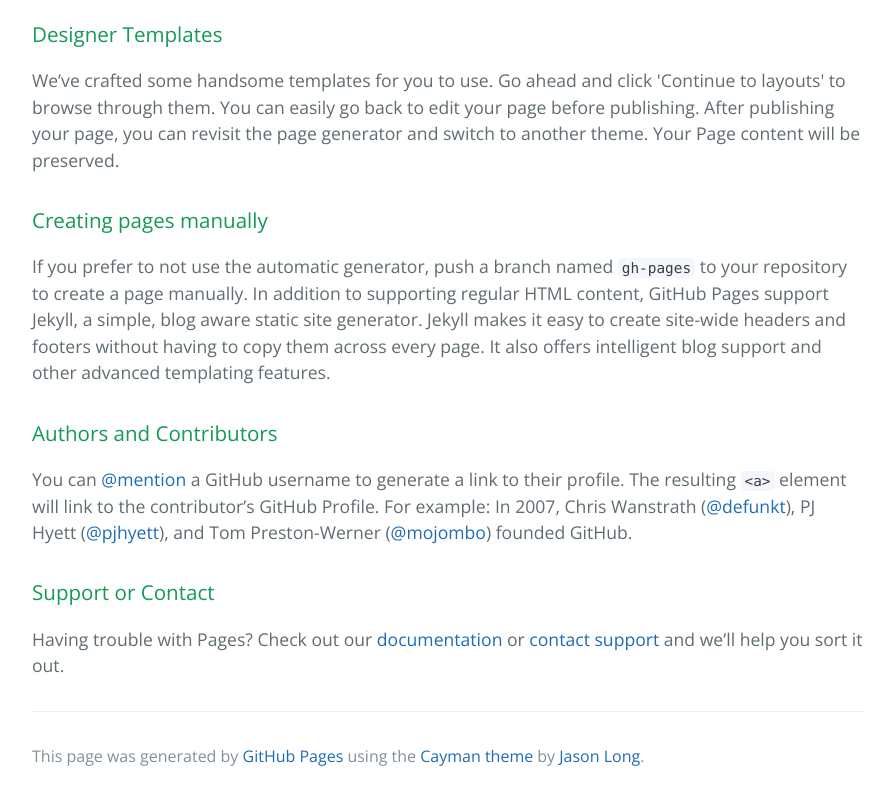
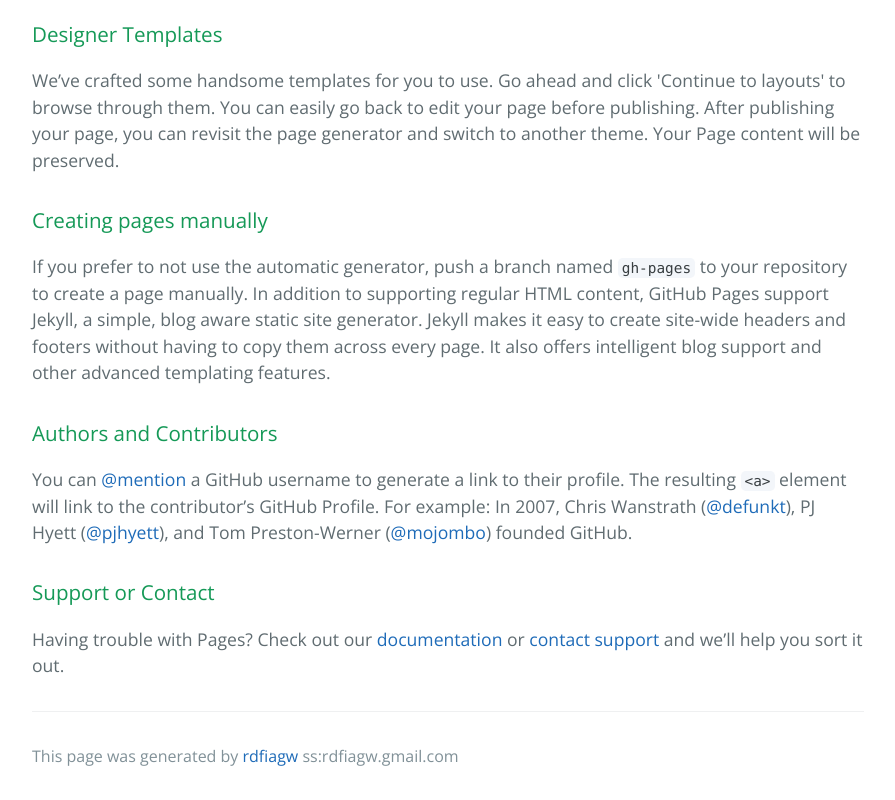
Before and after one commit to rdfiagw/rdfiagw.github.io, a plain HTML site: page index.html in a window 1280 px wide. Shown: the part 516-1316 px from the top of the page, without its empty margins (192-1087 px from the left). Drawn offline with nearby package versions, Linux system fonts and the light colour scheme.

Commit message:
Update index.html

```diff
--- a/index.html
+++ b/index.html
@@ -43,8 +43,7 @@
 
       <footer class="site-footer">
 
-        <span class="site-footer-credits">This page was generated by <a href="rdfiagw">GitHub Pages</a> using the <a href="rdfiagw.gmail.com">Cayman theme</a> by <a href="http://rdfiagw.gmail.com">Jason Long</a>.</span>
-      </footer>
+        <span class="site-footer-credits">This page was generated by <a href="rdfiagw">rdfiagw</a> ss:rdfiagw.gmail.com<a href="rdfiagw.gmail.com"></footer>
 
     </section>
 
```
